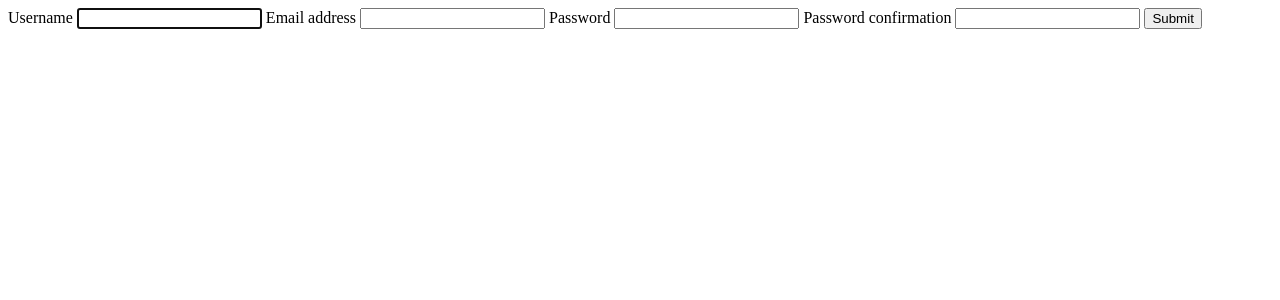
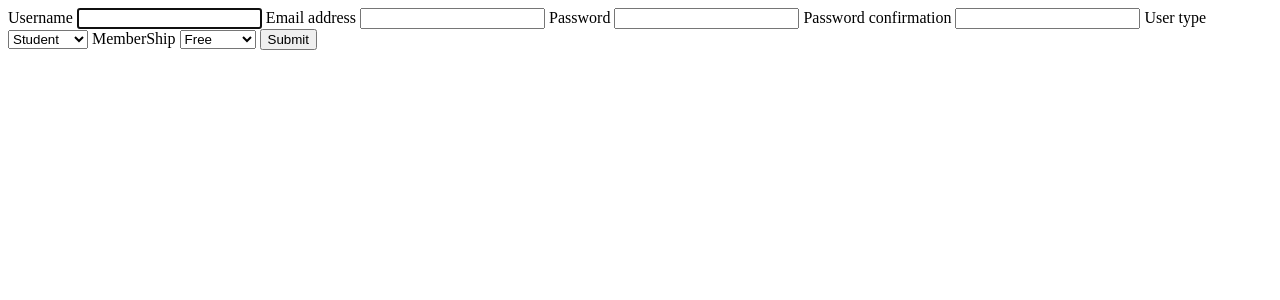
Before and after one commit to Chintan06101998/E-Learning, a Django app: page /register/ in a window 1280 px wide. Shown: the top 300 px of the page. Run offline with Django 4.2, Linux system fonts and the light colour scheme.

Commit message:
Added USer Auth
Added Auth

```diff
--- a/learningapp/models.py
+++ b/learningapp/models.py
@@ -1,41 +1,37 @@
 from django.db import models
-from django.contrib.auth.models import AbstractUser
+from django.contrib.auth.models import AbstractUser, User
 import datetime
+
 
 from django.db.models import JSONField
 
 
-class Users(models.Model):
-    id = models.AutoField(primary_key=True)
-    first_name = models.CharField(max_length=255)
-    last_name = models.CharField(max_length=255)
-    email = models.EmailField(unique=True)
-    password = models.CharField(max_length=255)
-    dob = models.DateField()
-    is_student = models.BooleanField(default=False)
-    subscription_type = models.CharField(max_length=255)
+class Users(User):
+    MEMBERSHIP_CHOICE = [
+        ('F', 'Free'),
+        ('S', 'Silver'),
+        ('G', 'Gold'),
+        ('P', 'Premium')]
+
+    USER_TYPE = (
+        ('0', 'Student'),
+        ('1', 'Professor')
+    )
+
+    user_type = models.CharField(max_length=255, choices=USER_TYPE, null=True, default='0')
+    memberShip = models.CharField(max_length=255, choices=MEMBERSHIP_CHOICE, default='F')
 
     def __str__(self):
-        return self.first_name
+        return self.username
 
-
-# class User(AbstractUser):
-#     USER_TYPE_CHOICES = (
-#         ('student', 'Student'),
-#         ('tutor', 'Tutor'),
-#     )
-#     username = models.CharField(max_length=150, unique=True)
-#     email = models.EmailField(unique=True)
-#     user_type = models.CharField(max_length=20, choices=USER_TYPE_CHOICES)
 
 
 class Course(models.Model):
-    id = models.AutoField(primary_key=True)
     name = models.CharField(max_length=255)
     description = models.TextField()
     #enrolled_student = models.OneToOneField(Users, on_delete=models.CASCADE)
-    tutor = models.ForeignKey(Users, on_delete=models.CASCADE, related_name='courses')
-    students = models.ManyToManyField(Users, related_name='enrolled_courses', blank=True, null=False) #adding when student when register
+    tutor = models.ForeignKey(Users, on_delete=models.CASCADE, related_name='courses_tutored')
+    students = models.ManyToManyField(Users, related_name='enrolled_courses') #adding when student when register
     createdAt = models.DateField(default=datetime.date.today)
 
     def __str__(self):
--- a/learningapp/templates/register.html
+++ b/learningapp/templates/register.html
@@ -5,13 +5,29 @@
     <title>Title</title>
 </head>
 <body>
-{% csrf_token %}
-{% for field in form %}
-    {{ field.label }}
-    {{ field }}
-{% endfor %}
 
-<input type="submit" name="Create User">
+<form method="POST" action="">
+ {% csrf_token %}
+   {{ form.username.label }}
+    {{ form.username }}
 
+    {{ form.email.label }}
+    {{ form.email }}
+
+    {{ form.password1.label }}
+    {{ form.password1 }}
+
+       {{ form.password2.label }}
+    {{ form.password2 }}
+
+
+
+    {{ form.user_type.label }}
+    {{ form.user_type }}
+
+    {{ form.memberShip.label }}
+    {{ form.memberShip }}
+    <input type="submit" name="create user">
+</form>
 </body>
 </html>
--- a/learningapp/templates/static/forms.py
+++ b/learningapp/templates/static/forms.py
@@ -1,6 +1,6 @@
 import datetime
 
-from django.contrib.auth.forms import UserCreationForm
+from django.contrib.auth.forms import UserCreationForm, AuthenticationForm
 from django.contrib.auth.models import User
 
 from django import forms
@@ -8,10 +8,20 @@ from django import forms
 from learningapp.models import Course, Users, Material, Assignment
 
 
-class CreateUserForm(UserCreationForm):
+class UserRegistrationForm(UserCreationForm):
     class Meta:
-        model = User
-        fields = ['username', 'email', 'password1', 'password2']
+        model = Users
+        fields = ['username', 'email', 'password1', 'password2', 'user_type', 'memberShip']
+
+    def __init__(self, *args, **kwargs):
+        super().__init__(*args, **kwargs)
+        # Add any additional form customization or validation here
+
+
+class LoginForm(AuthenticationForm):
+    class Meta:
+        model = Users
+        fields = ['username', 'password']
 
 
 class CreateCourseForm(forms.ModelForm):
--- a/learningapp/urls.py
+++ b/learningapp/urls.py
@@ -21,6 +21,7 @@ from . import views
 urlpatterns = [
     # path('login/',  views.login),
     path('register/',  views.register),
+    path('login/',  views.login_view),
     path('tutors/',include('learningapp.tutors.urls')),
     path('students/',include('learningapp.students.urls'))
 ]
--- a/learningapp/views.py
+++ b/learningapp/views.py
@@ -1,31 +1,43 @@
+from django.contrib.auth import authenticate, login
 from django.contrib.auth.forms import UserCreationForm
 from django.http import HttpResponse
-from django.shortcuts import render, get_object_or_404, redirect
+from django.shortcuts import render, redirect
 
 from learningapp.models import Course
-from learningapp.templates.static.forms import CreateUserForm, CreateCourseForm, UpdateCourseForm
+from learningapp.templates.static.forms import UserRegistrationForm, LoginForm
 
 
-# def login(request):
-#     if request.method == "POST":
-#         email = request.POST.get('email')
-#         password = request.POST.get('password')
-#
-#         user = authenticate(request, email=email, password=password)
-#         if user is not None:
-#             login(request,user)
-#             return  JsonResponse({"message":"Login Successfully"})
-#         else :
-#             return JsonResponse({"message":"Username & Password are invalid"})
-
 def register(request):
-
-    if request.method == "POST":
-        form = CreateUserForm(request.POST)
+    if request.method == 'POST':
+        form = UserRegistrationForm(request.POST)
+        print("form--->>", str(form))
         if form.is_valid():
             form.save()
+            # Redirect to a success page or perform other actions
+            return HttpResponse('success')
+        else:
+            return HttpResponse("Error")
     else:
-        form = CreateUserForm()
+        form = UserRegistrationForm()
+    return render(request, 'register.html', {'form': form})
 
-    context = {'form': form}
-    return render(request, 'register.html', context)
+
+def login_view(request):
+    if request.method == 'POST':
+        form = LoginForm(request, data=request.POST)
+        if form.is_valid():
+            username = form.cleaned_data['username']
+            password = form.cleaned_data['password']
+
+            user = authenticate(request, username=username, password=password)
+            if user is not None:
+                login(request, user)
+                # Redirect to a success page
+                return HttpResponse('add_course')
+            else:
+                # Handle invalid credentials
+                form.add_error(None, 'Invalid username or password')
+    else:
+        form = LoginForm()
+
+    return render(request, 'login.html', {'form': form})
```
Also changed, not shown: learningapp/templates/login.html (added, +16 -0 lines), learningapp/tutors/views.py (+6 -3 lines), db.sqlite3, learningapp/migrations/0001_initial.py, learningapp/migrations/0002_remove_course_enrolled_student.py (deleted), learningapp/migrations/0003_remove_material_aaignment_grade_and_more.py (deleted), learningapp/migrations/0004_remove_material_assignment.py (deleted), learningapp/migrations/0005_remove_material_document.py (deleted), learningapp/migrations/0006_material_document.py (deleted), learningapp/migrations/0007_assignment.py (deleted), learningapp/migrations/0008_remove_assignment_material_id.py (deleted), learningapp/migrations/0009_assignment_due_time_alter_assignment_due_date.py (deleted), 1 other file.
